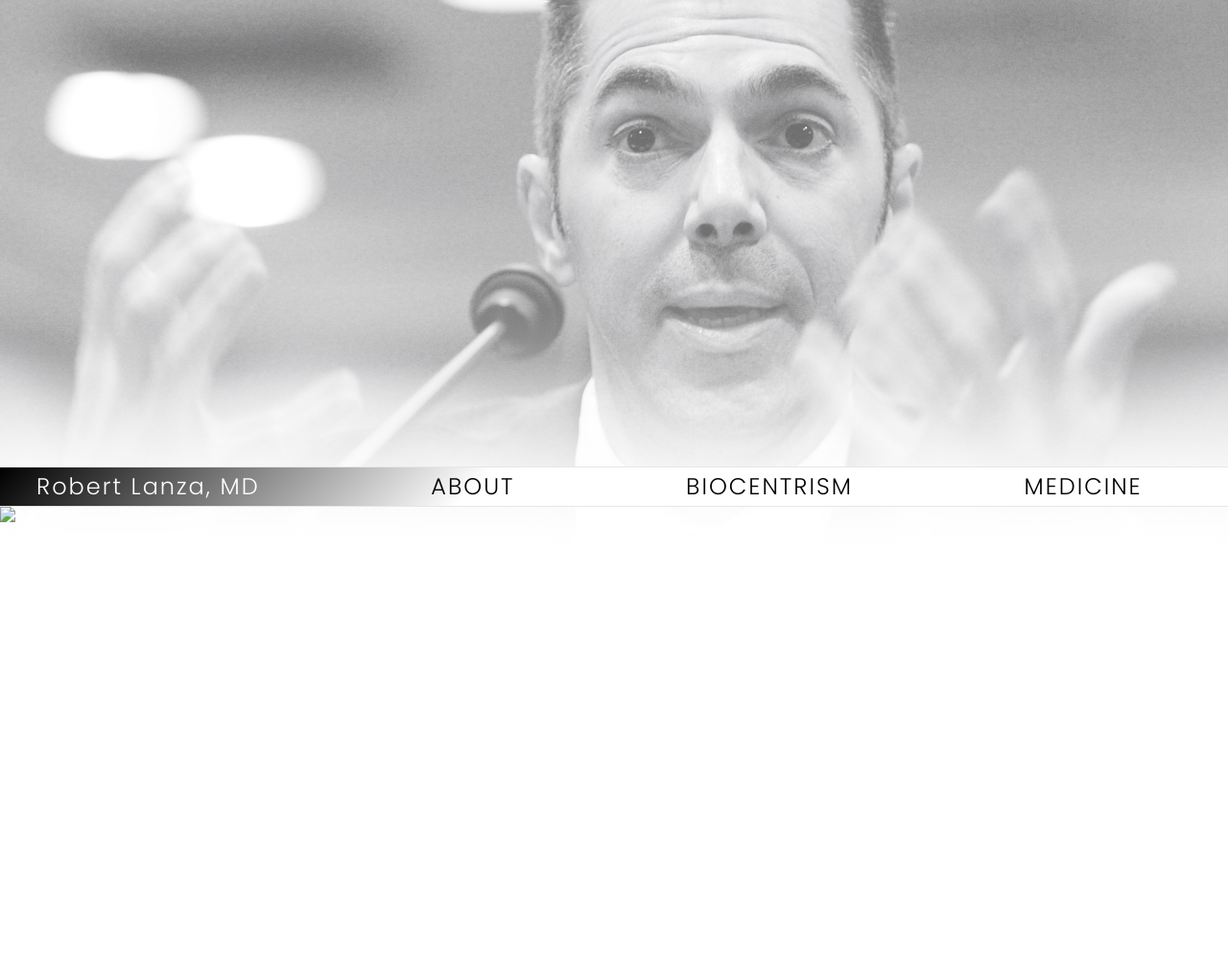
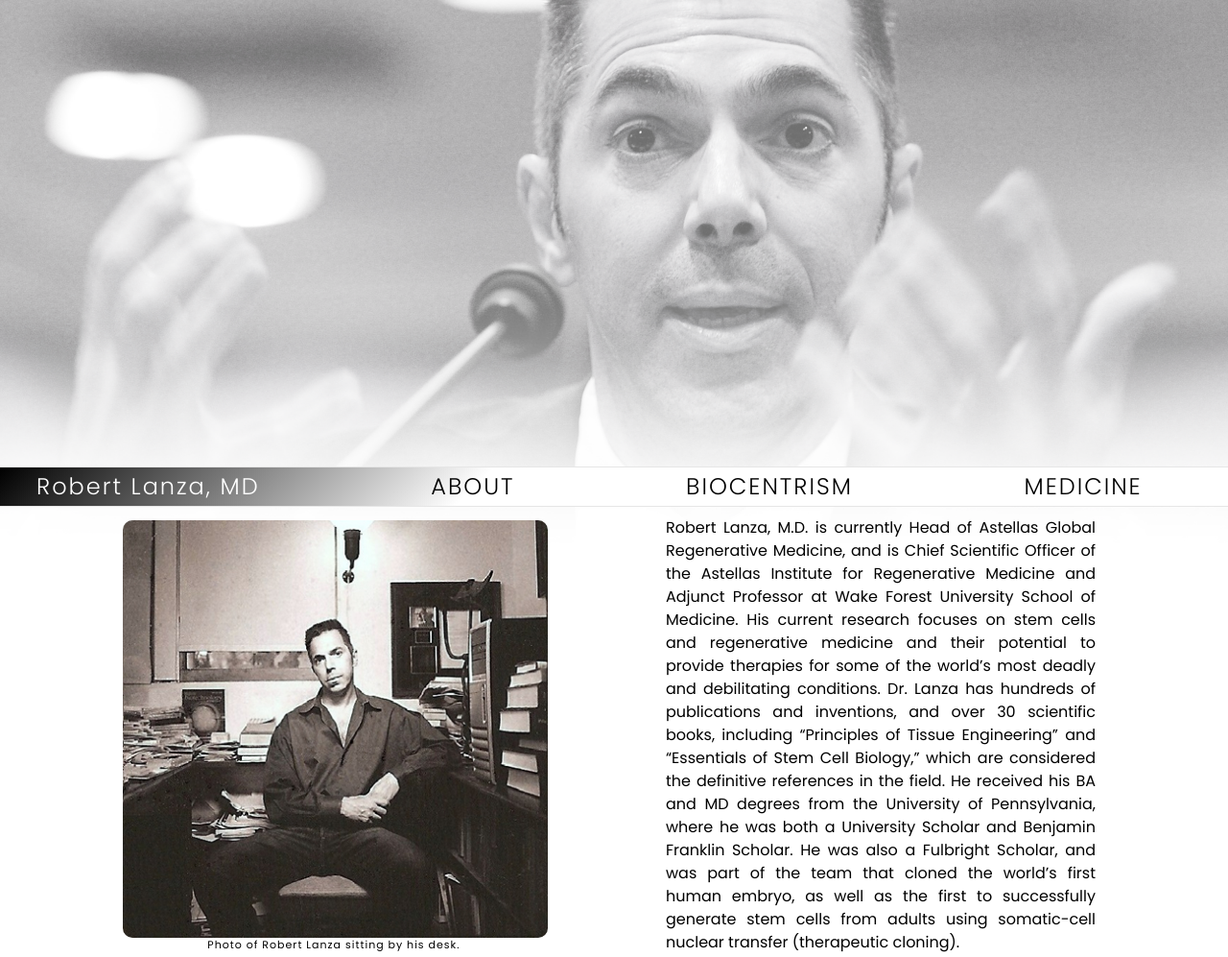
Before and after one commit to mscbr/tribute-page-fcc, a plain HTML site: page index.html in a window 1280 px wide. Shown: the whole page at 96% size. Before the commit the page ends 800 px from the top, so only its background shows below. Drawn offline with Linux system fonts and the light colour scheme.

Commit message:
[ABOUT section designed]

```diff
--- a/index.html
+++ b/index.html
@@ -9,7 +9,7 @@
 	<header>
 		<nav>
 			<h1 id="title">Robert Lanza, MD</h1>
-			<a href="#">ABOUT</a>
+			<a href="#about">ABOUT</a>
 			<a href="#">BIOCENTRISM</a>
 			<a href="#">MEDICINE</a>
 		</nav>
@@ -17,7 +17,27 @@
 	<main id="main">
 		<div id="about">
 			<div id="img-div">
-				<img id="image" src="#"><label id="tribute-info" for="image"></label>
+				<img id="image" src="about-photo-robert-lanza.jpg" alt="Picture of Robert Lanza from robertlanza.com">
+				<label id="tribute-info" for="image">Photo of Robert Lanza sitting by his desk.</label>
+			</div>
+			<div id="p-div">
+				<p>Robert Lanza, M.D. is currently Head of Astellas Global Regenerative
+				 Medicine, and is Chief Scientific Officer of the Astellas Institute for
+				 Regenerative Medicine and Adjunct Professor at Wake Forest University
+				 School of Medicine. His current research focuses on stem cells and
+				 regenerative medicine and their potential to provide therapies for some
+				 of the world’s most deadly and debilitating conditions.
+
+
+				 Dr. Lanza has hundreds of publications and inventions, and over 30
+				scientific books, including “Principles of Tissue Engineering” and
+				“Essentials of Stem Cell Biology,” which are considered the definitive
+				references in the field. He received his BA and MD degrees from the
+				University of Pennsylvania, where he was both a University Scholar and
+				Benjamin Franklin Scholar. He was also a Fulbright Scholar, and was part
+				of the team that cloned the world’s first human embryo, as well as the
+				first to successfully generate stem cells from adults using somatic-cell
+				nuclear transfer (therapeutic cloning).</p>
 			</div>
 		</div>
 		<div id="biocentrism">
--- a/style.css
+++ b/style.css
@@ -49,7 +49,7 @@ table {
 }
 
 /*MAIN PART OF STYLESHEET*/
-
+/* add media queries under 1000px width*/
 body {
 	background-image: url("bg-image.png");
 	background-size: 100% auto;
@@ -81,5 +81,41 @@ nav a:hover {
 #title {
 	margin-left: -4%;
 	color: white;
-
 }
+main {
+	padding-top: 10px;
+}
+#about {
+	display: inline-block;
+}
+#img-div {
+	float: left;
+	width: 30%;
+	letter-spacing: 1px;
+	font-size: 11px;
+	margin-left: 10%;
+	margin-top: 4px;
+}
+#image {
+	display: block;
+	margin-bottom: 2px;
+	height: 435px;
+	width: auto;
+	border-radius: 10px;
+}
+#tribute-info {
+	margin-left: 23%
+}
+#p-div {
+	display: inline-block;
+	float: right;
+	padding-left: 10px;
+	padding-right: 10px;
+	width: 35%;
+	margin-right: 10%;
+	margin-left: 10px;
+}
+p {
+	line-height: 150%;
+	text-align: justify;
+}
```
Also changed, not shown: about-photo-robert-lanza.jpg (added).
